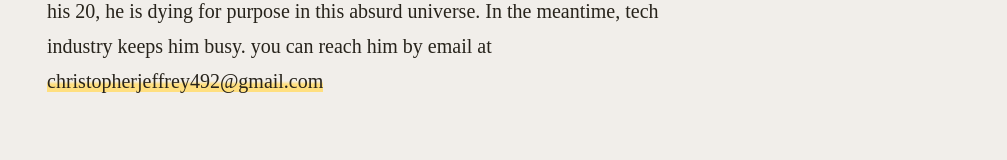
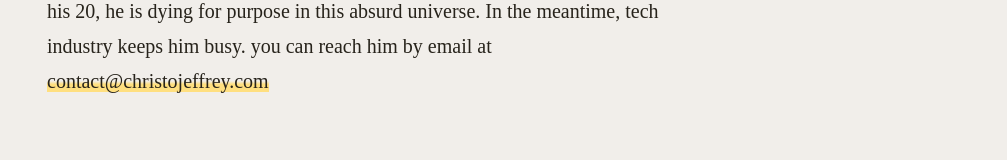
Before and after one commit to christojeffrey/main-christojeffrey, a Next.js app: page /about in a window 1280 px wide. Shown: the part 195-355 px from the top of the page, without its empty margins (273-1280 px from the left). Built offline with nearby package versions, Linux system fonts and the light colour scheme.

Commit message:
feat: change email to contact@christojeffrey.com

```diff
--- a/pages/about.tsx
+++ b/pages/about.tsx
@@ -16,8 +16,7 @@ const About = () => {
           <div className="md:text-2xl text-xl">about me</div>
           <div className="md:text-base text-sm w-3/4 md:w-1/2">
             Christopher <HighlightedText>Jeffrey</HighlightedText> is student at Insitut Teknologi Bandung, majoring at <HighlightedText>Computer Science</HighlightedText>. Currently in his 5<span className="text-sm leading-loose">th</span>{" "}
-            semester. With few weeks left before his 20, he is dying for purpose in this absurd universe. In the meantime, tech industry keeps him busy. you can reach him by email at{" "}
-            <TextClickCopy>christopherjeffrey492@gmail.com</TextClickCopy>
+            semester. With few weeks left before his 20, he is dying for purpose in this absurd universe. In the meantime, tech industry keeps him busy. you can reach him by email at <TextClickCopy>contact@christojeffrey.com</TextClickCopy>
           </div>
           {/* other social media link */}
           <div className="m-10 p-5 text-neutral-600">
```
